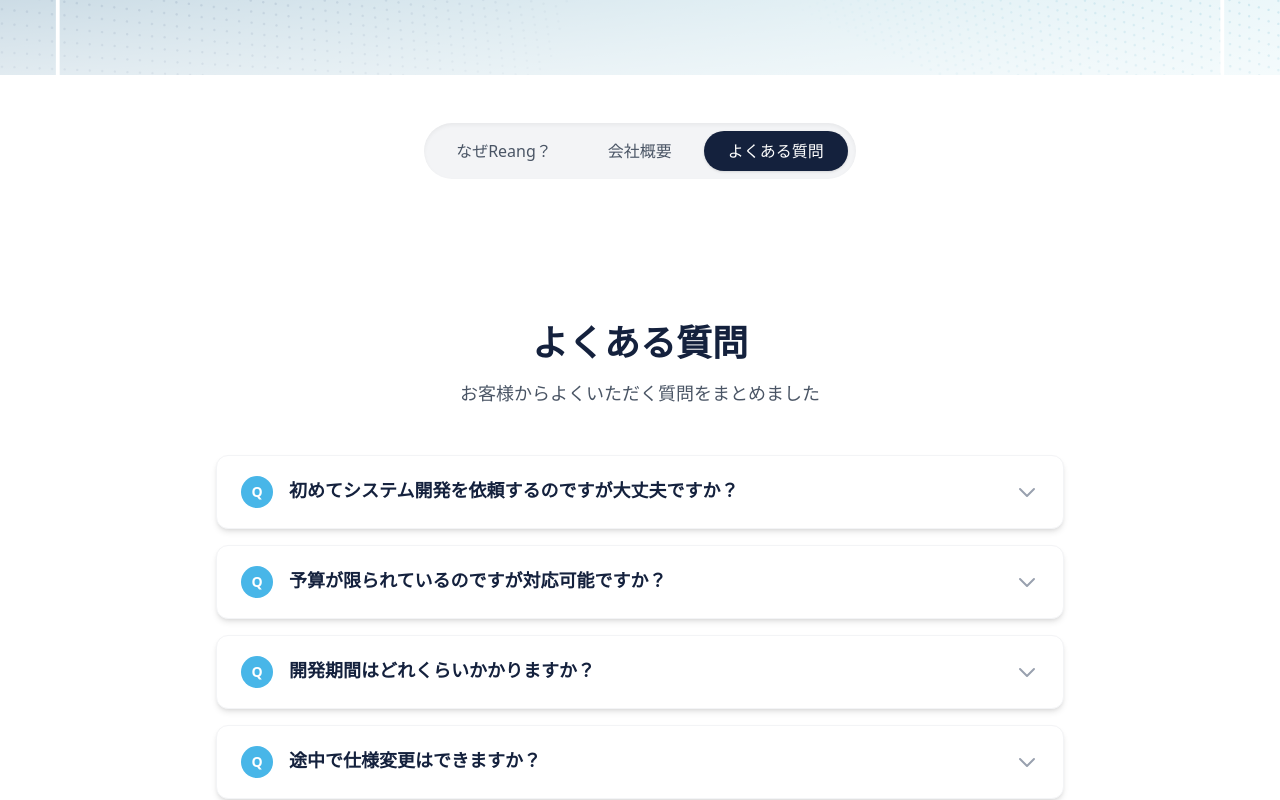
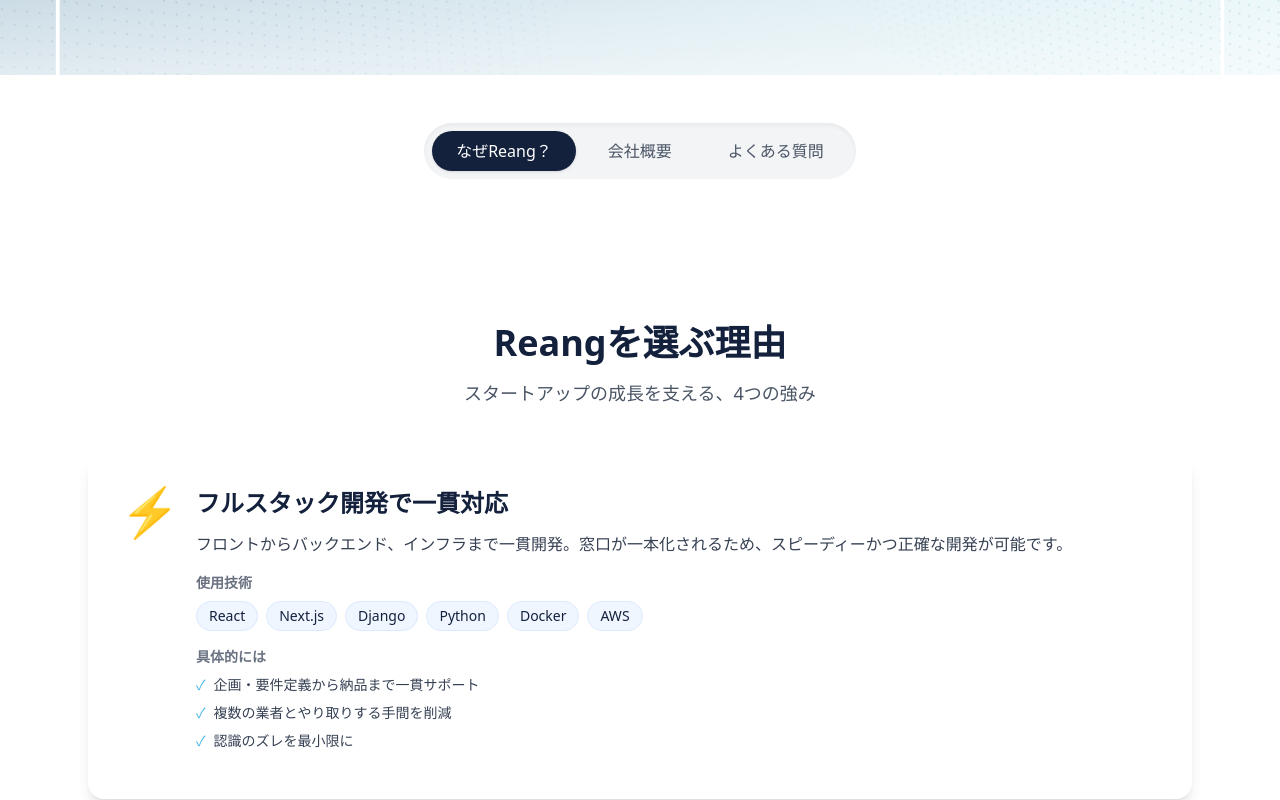
Before and after one commit to Reang808/React-Django, a React (Vite) app in the folder frontend/: page /about in a window 1280 px wide. Shown: the part 340-1140 px from the top of the page. Built offline with nearby package versions, Linux system fonts and the light colour scheme; no server answers.

Commit message:
aboutページの調節

```diff
--- a/frontend/src/components/about/AboutWhyReang.jsx
+++ b/frontend/src/components/about/AboutWhyReang.jsx
@@ -14,7 +14,10 @@
           }
         });
       },
-      { threshold: 0.2 }
+      {
+        threshold: 0.1,
+        rootMargin: "0px 0px 200px 0px"
+      }
     );
 
     if (ref.current) obs.observe(ref.current);
--- a/frontend/src/pages/About.jsx
+++ b/frontend/src/pages/About.jsx
@@ -4,7 +4,7 @@
 import AboutCompany from "../components/about/AboutCompany";
 
 const About = () => {
-  const [active, setActive] = useState("story");
+  const [active, setActive] = useState("why");
 
   const heroRef = useRef(null);
   const [heroVisible, setHeroVisible] = useState(false);
```
